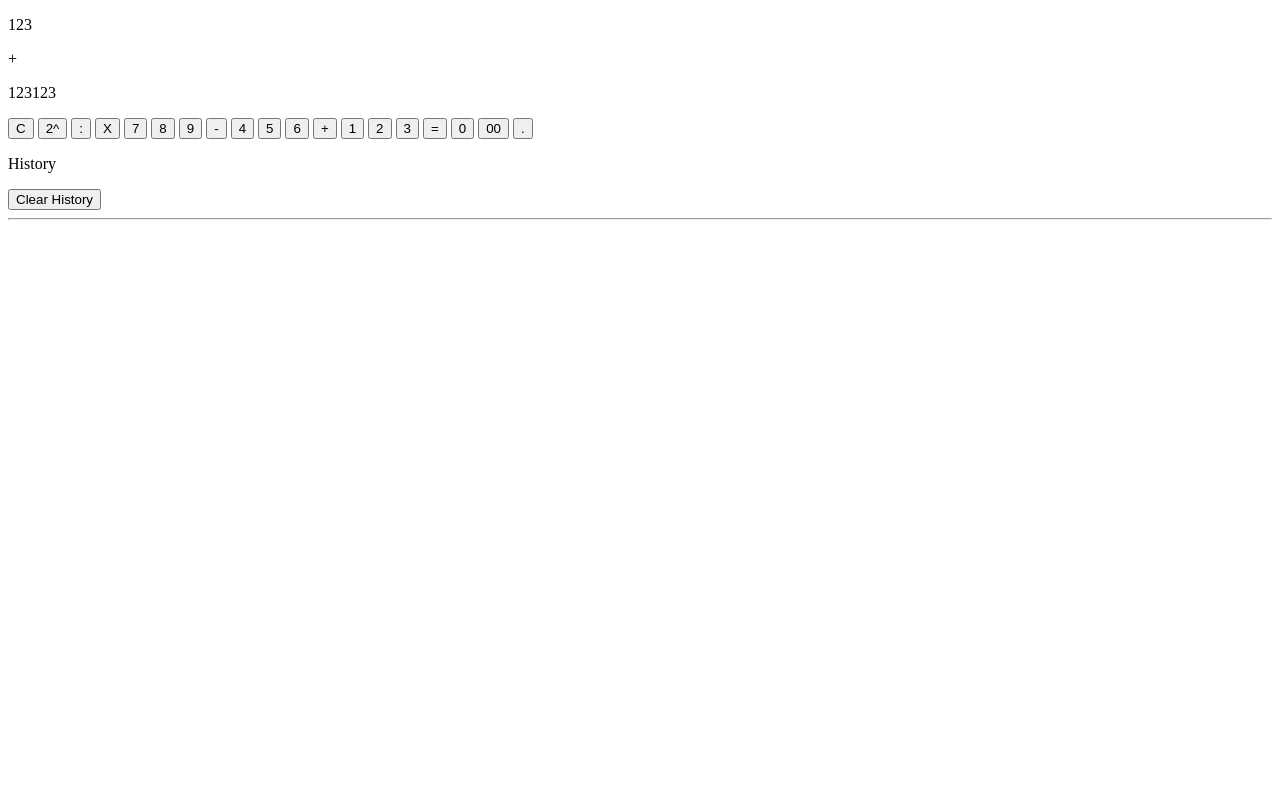
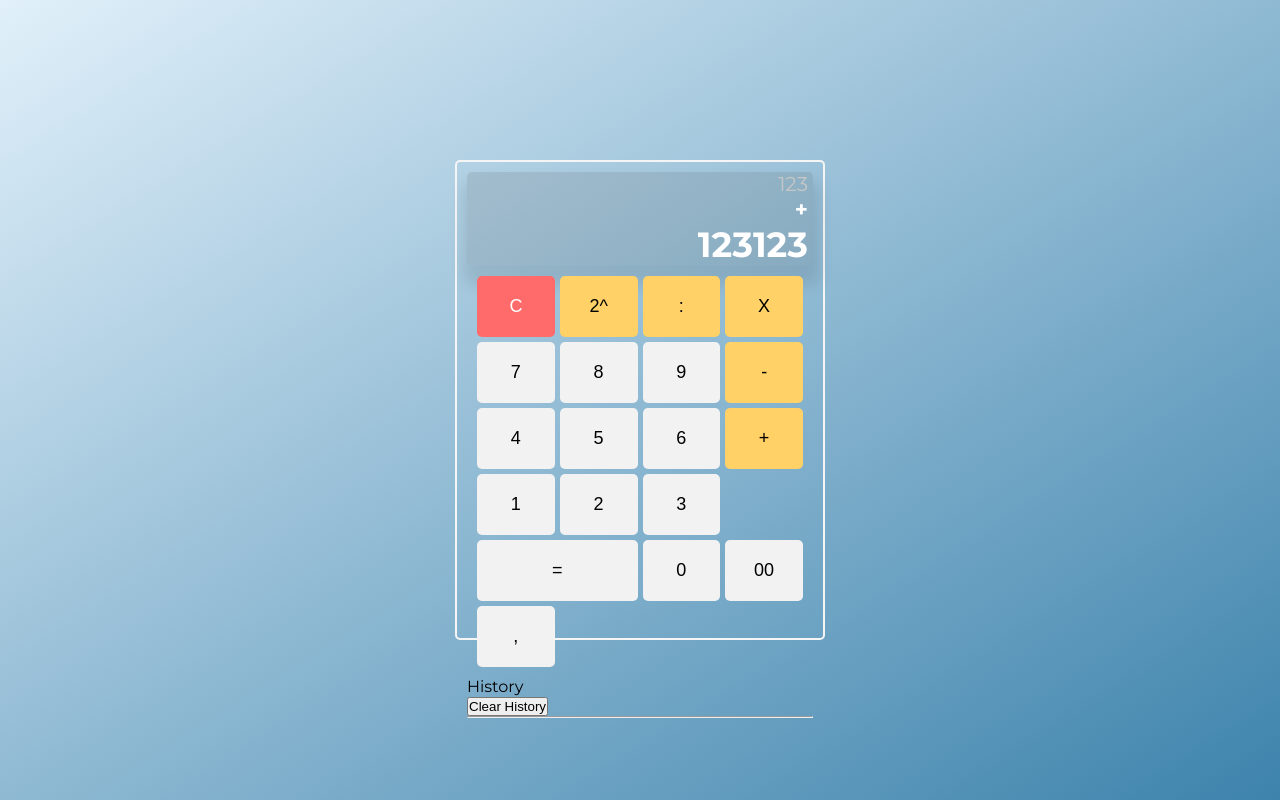
Before and after one commit to jacekroszkowiakdev/ts-calculator, a plain HTML site: page index.html in a window 1280 px wide. Drawn offline with Linux system fonts and the light colour scheme.

Commit message:
UI created

```diff
--- /dev/null
+++ b/app.css
@@ -0,0 +1,109 @@
+* {
+    padding: 0;
+    margin: 0;
+    box-sizing: border-box;
+}
+
+html {
+    font-family: "Montserrat", sans-serif;
+}
+
+body {
+    min-height: 100vh;
+    background: linear-gradient(
+        to right bottom,
+        rgb(225, 240, 250),
+        rgb(61, 131, 172)
+    );
+    display: flex;
+    justify-content: center;
+    align-items: center;
+}
+
+.calculator {
+    height: 60vh;
+    min-width: 370px;
+    max-width: 370px;
+    border: 2px solid whitesmoke;
+    border-radius: 5px;
+    padding: 10px;
+    margin: 5px;
+}
+
+.calculator-display {
+    width: 100%;
+    min-height: 20%;
+    max-height: min-content;
+    /* border: 2px solid whitesmoke; */
+    border-radius: 5px;
+    background-color: rgba(71, 71, 71, 0.14);
+    box-shadow: 2px 14px 15px 5px rgba(0, 0, 0, 0.1);
+    color: white;
+    word-break: break-all;
+    text-align: right;
+    display: flex;
+    flex-direction: column;
+    justify-content: space-between;
+    padding-right: 5px;
+}
+
+.currentNumber {
+    font-size: 35px;
+    font-weight: bold;
+}
+
+.previousNumber {
+    color: rgb(199, 199, 199);
+    font-size: 20px;
+}
+
+.mathSymbol {
+    font-size: 22px;
+    font-weight: bold;
+}
+
+.calculator-keypad {
+    display: grid;
+    grid-template-columns: repeat(4, 1fr);
+    gap: 5px;
+    padding: 10px;
+}
+
+.calculator-keypad button {
+    padding: 20px;
+    font-size: 18px;
+    border: none;
+    background-color: #f2f2f2;
+    cursor: pointer;
+    border-radius: 5px;
+    transition: background-color 0.3s;
+}
+
+.calculator-keypad button:hover {
+    background-color: #e0e0e0;
+}
+
+.calculator-keypad .equals {
+    grid-column: span 2;
+}
+
+.calculator-keypad .number.zero {
+    grid-column: span 2;
+}
+
+.calculator-keypad .clear {
+    background-color: #ff6b6b;
+    color: white;
+}
+
+.calculator-keypad .clear:hover {
+    background-color: #ff4c4c;
+}
+
+.calculator-keypad .operator {
+    background-color: #ffd166;
+}
+
+.calculator-keypad .operator:hover {
+    background-color: #ffba4d;
+}
--- a/index.html
+++ b/index.html
@@ -3,13 +3,21 @@
     <head>
         <meta charset="UTF-8" />
         <meta name="viewport" content="width=device-width, initial-scale=1.0" />
+        <title>TS Calculator</title>
+        <link rel="stylesheet" type="text/css" href="app.css" />
         <link rel="icon" type="image/png" href="./assets/favicon.png" />
-        <title>TS Calculator</title>
+        <link rel="preconnect" href="https://fonts.googleapis.com" />
+        <link rel="preconnect" href="https://fonts.gstatic.com" crossorigin />
+        <link
+            href="https://fonts.googleapis.com/css2?family=Montserrat:ital,wght@0,100..900;1,100..900&display=swap"
+            rel="stylesheet"
+        />
+        <script defer src="app.js"></script>
     </head>
     <body>
         <div class="calculator">
             <div class="calculator-display">
-                <p>123</p>
+                <p class="previousNumber">123</p>
                 <span class="mathSymbol">+</span>
                 <p class="currentNumber">123123</p>
             </div>
@@ -32,14 +40,14 @@
                 <button class="equals">=</button>
                 <button class="number">0</button>
                 <button class="number">00</button>
-                <button class="number">.</button>
+                <button class="number">,</button>
             </div>
             <div class="calculator-history">
                 <p class="calculator-history_title">History</p>
             </div>
             <button class="calculator-history_btn">Clear History</button>
             <hr />
-            <ul class="calculator-histor_entries"></ul>
+            <ul class="calculator-history_entries"></ul>
         </div>
     </body>
 </html>
```
Also changed, not shown: styles.css (deleted).
